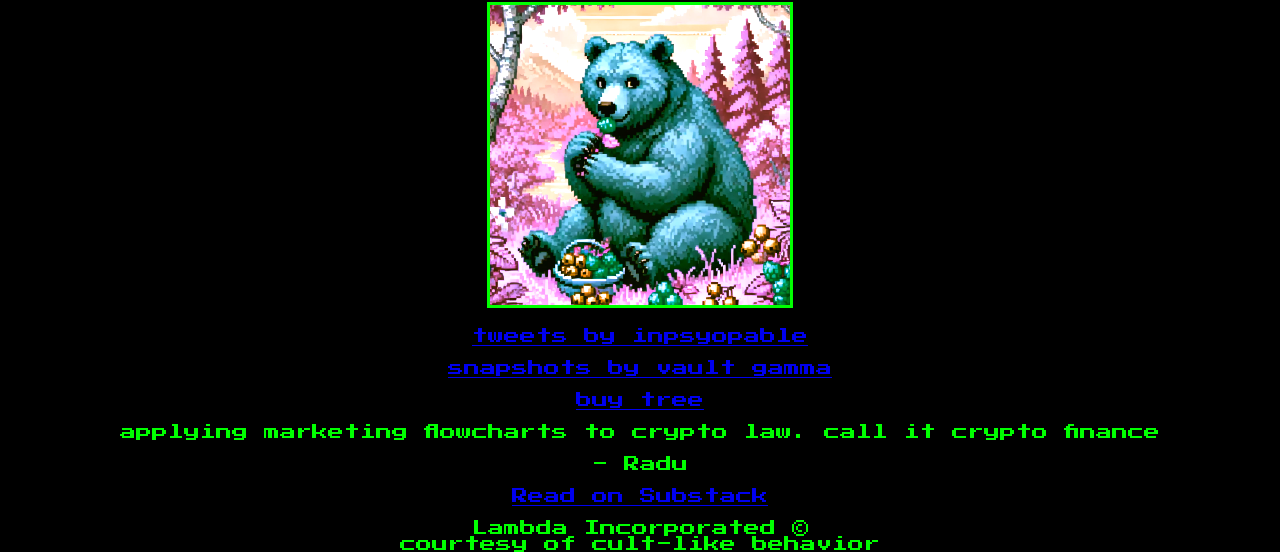
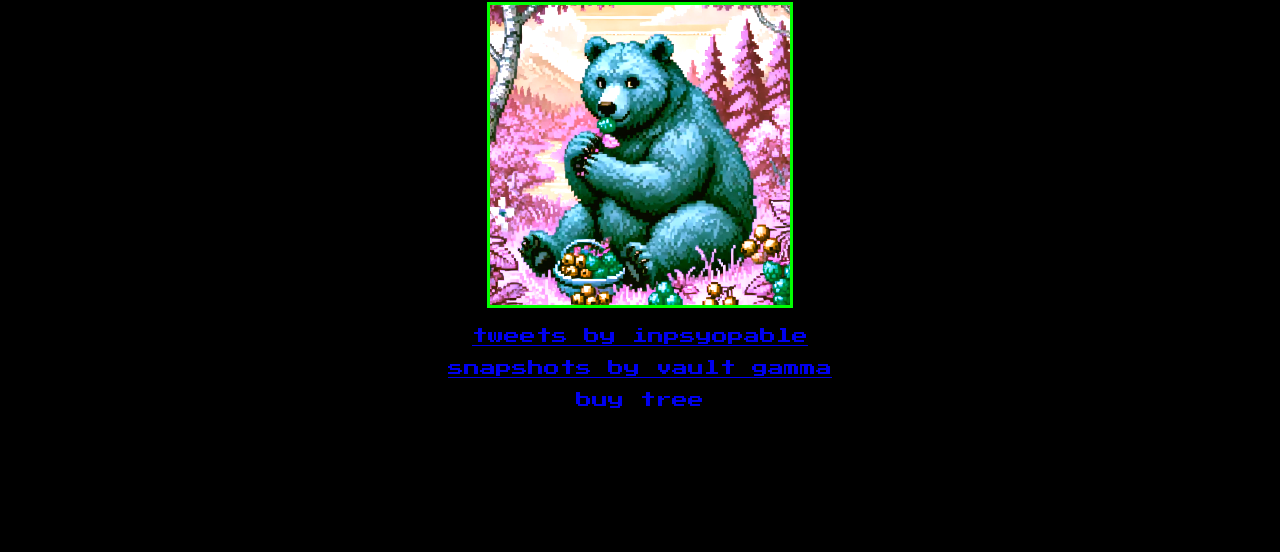
Before and after one commit to boomelage/boomelage.github.io, a plain HTML site: page index.html in a window 1280 px wide. Shown: the part 526-1078 px from the top of the page. After the commit the page ends 934 px from the top, so only its background shows below. Drawn offline with Linux system fonts and the light colour scheme; a script that the page names is missing.

Commit message:
Update index.html
Signed-off-by: Radu <163606270+radusbriciu@users.noreply.github.com>

```diff
--- a/index.html
+++ b/index.html
@@ -143,12 +143,6 @@
        buy tree
     </a>
   </div>
-  <div class="substack-post-embed">
-    <p lang="en">applying marketing flowcharts to crypto law. call it crypto finance</p>
-    <p> - Radu</p><a data-comment-link href="https://substack.com/@radusbriciu/note/c-95613777">
-      Read on Substack</a>
-  </div><script async src="https://substack.com/embedjs/embed.js" charset="utf-8"></script>
-  <br> Lambda Incorporated © <br> courtesy of cult-like behavior<br>
   <!-- JavaScript to cycle through retro art images -->
   <script>
     const imageExists = async (imgIdx) => {
```
